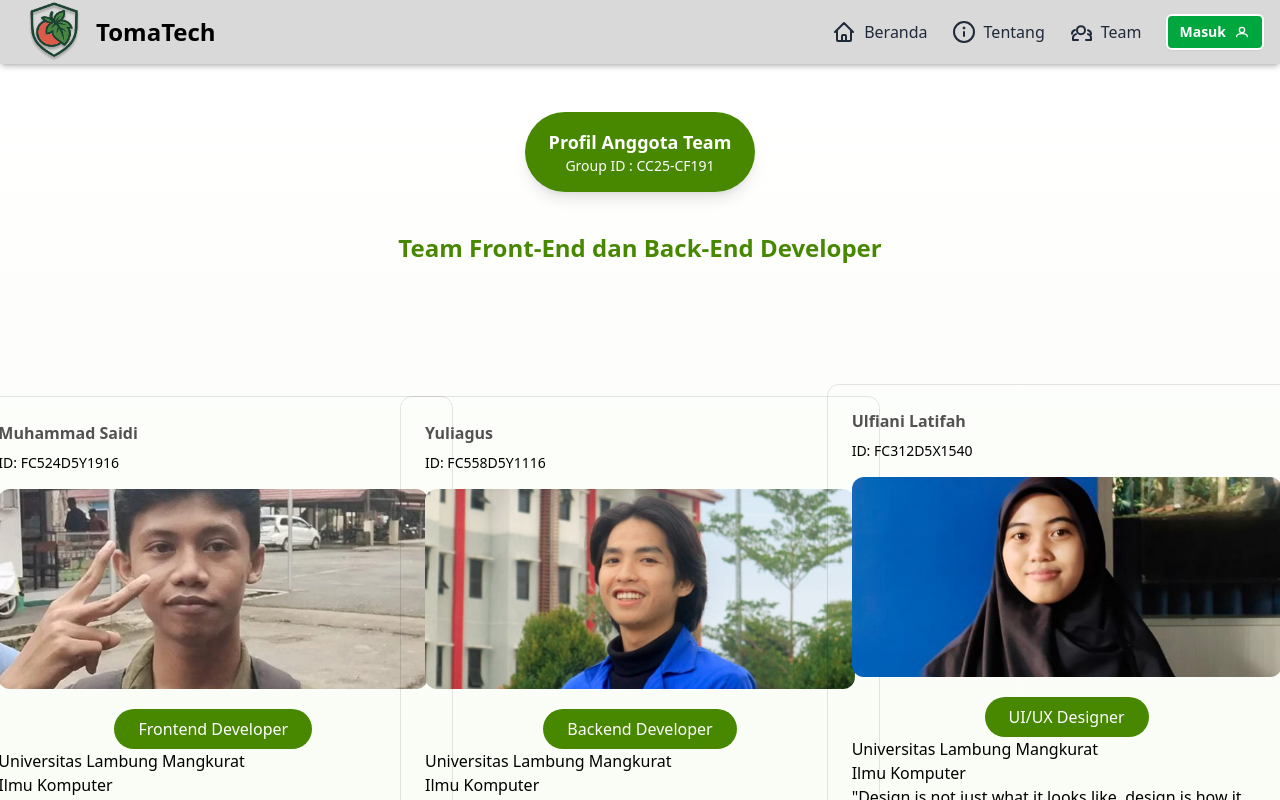
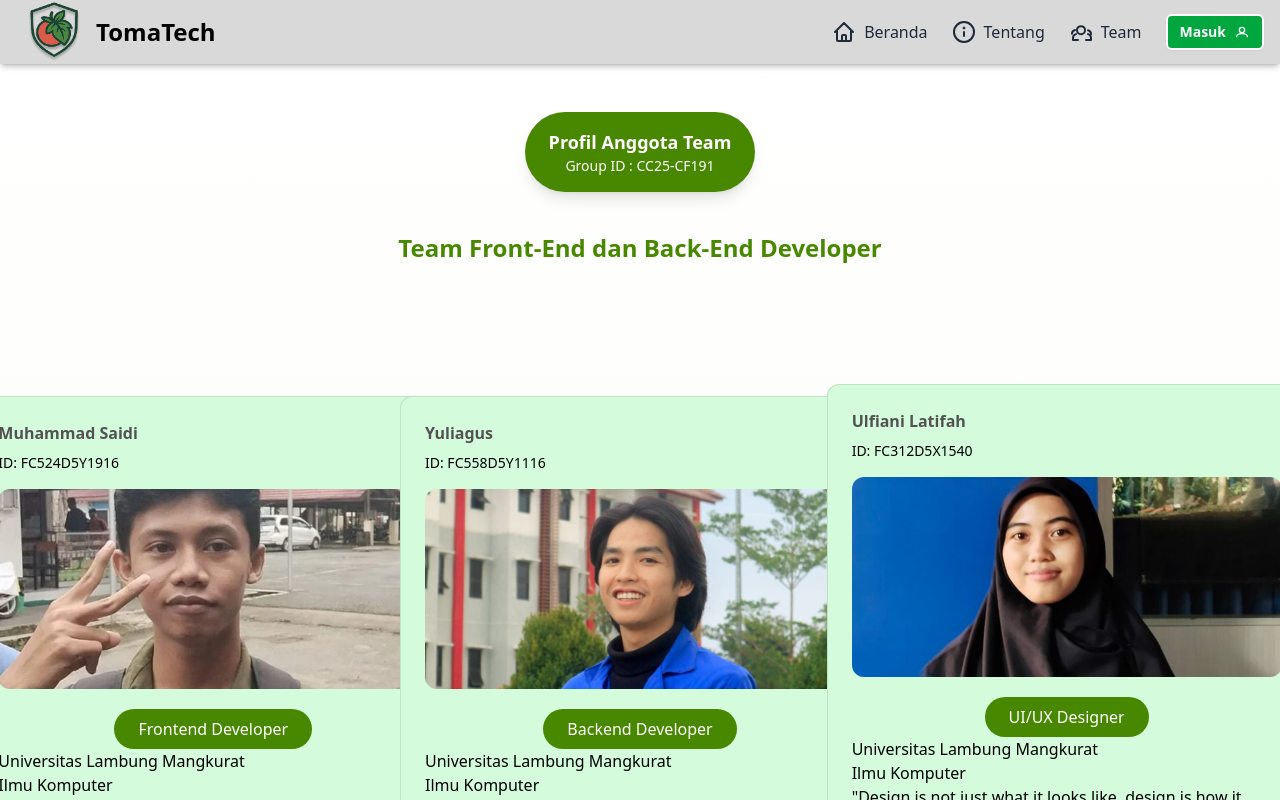
Before and after one commit to luputer/TomaTechs, a React (Vite) app in the folder frontend/: page /Team in a window 1280 px wide. Shown: the top 800 px of the page. Built offline with nearby package versions, Linux system fonts and the light colour scheme.

Commit message:
add color

```diff
--- a/frontend/src/pages/Team.jsx
+++ b/frontend/src/pages/Team.jsx
@@ -139,7 +139,7 @@ export default Team;
 export function ThreeDCardDemo({ member }) {
     return (
         <CardContainer className="inter-var">
-            <CardBody className="bg-[#F6C8DD] relative group/card border-black/[0.1] w-auto sm:w-[30rem] h-auto rounded-xl p-6 border">
+            <CardBody className=" bg-[#D4FBDC] relative group/card border-black/[0.1] w-auto sm:w-[30rem] h-auto rounded-xl p-6 border">
                 <CardItem translateZ="50" className="text-xl font-bold text-neutral-600">
                     {member.name}
                 </CardItem>
```
